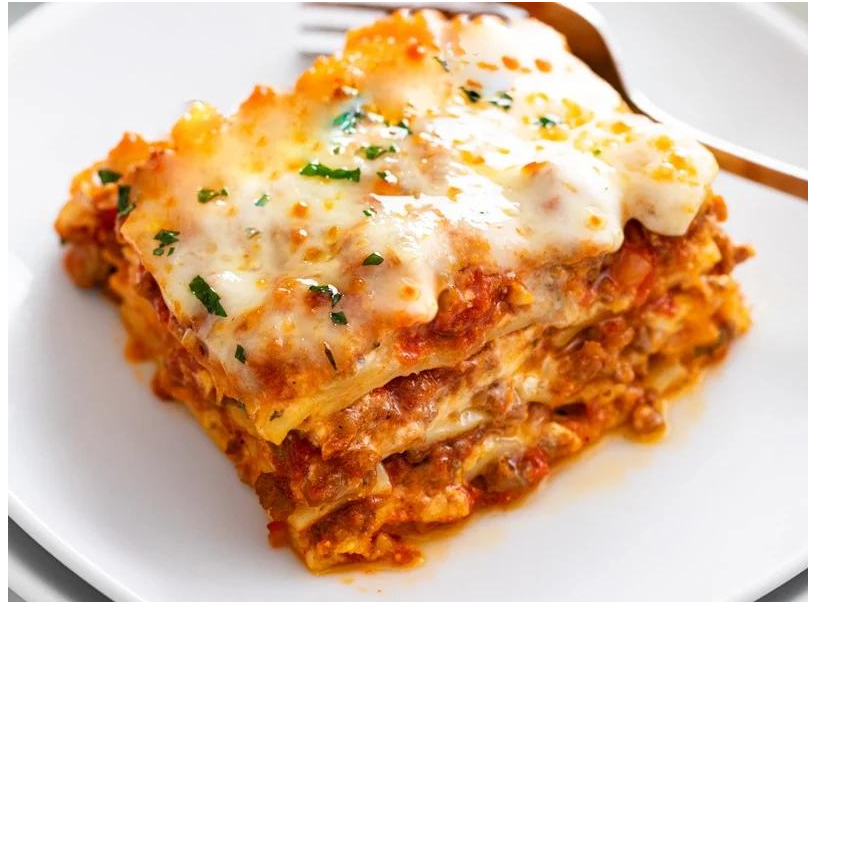
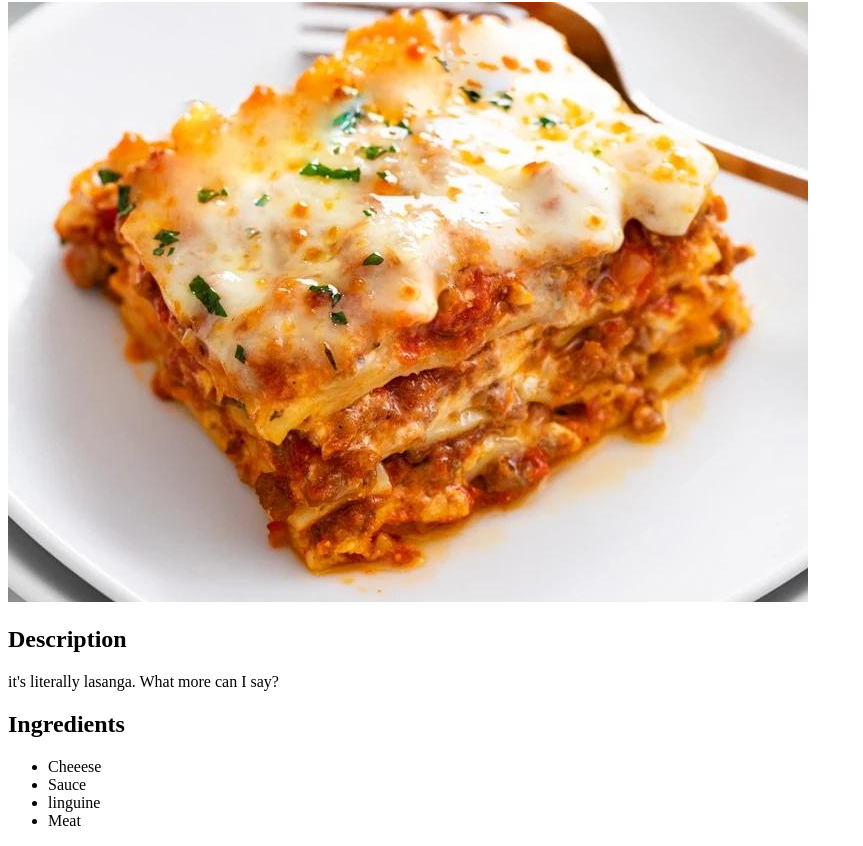
Before and after one commit to CCC-MHC/odin-recipes, a plain HTML site: page recipes/lasanga.html in a window 1280 px wide. Shown: the part 78-924 px from the top of the page, without its empty margins (0-863 px from the left). Before the commit the page ends 800 px from the top, so only its background shows below. Drawn offline with Linux system fonts and the light colour scheme.

Commit message:
Add description and list to lasanga.html

```diff
--- a/recipes/lasanga.html
+++ b/recipes/lasanga.html
@@ -11,7 +11,16 @@
 <body>
     <h1>Lasanga Recipe</h1>
     <img src="lasanga.jpg" alt="Lasanga">
+    <h2>Description</h2>
+    <p>it's literally lasanga. What more can I say?</p>
 
+    <h2>Ingredients</h2>
+    <ul>
+        <li>Cheeese</li>
+        <li>Sauce</li>
+        <li>linguine</li>
+        <li>Meat</li>
+    </ul>
 </body>
 
 </html>
```
